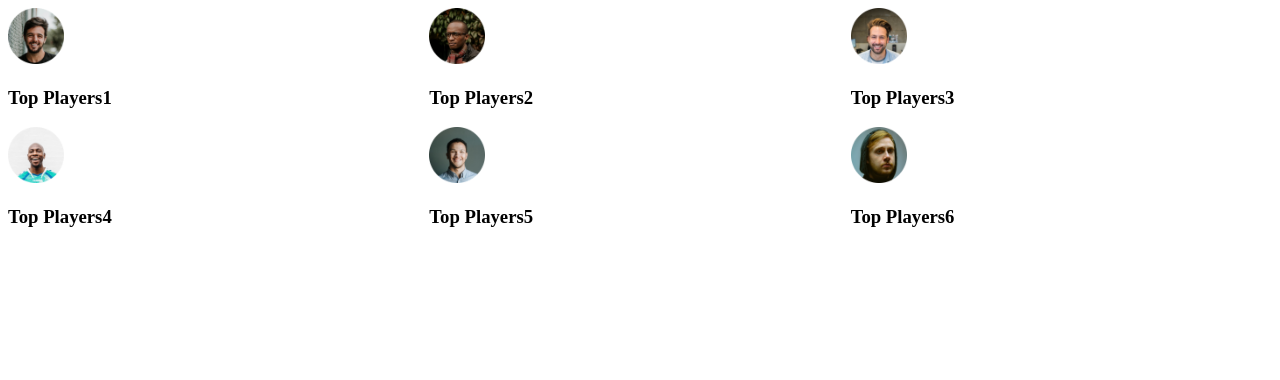
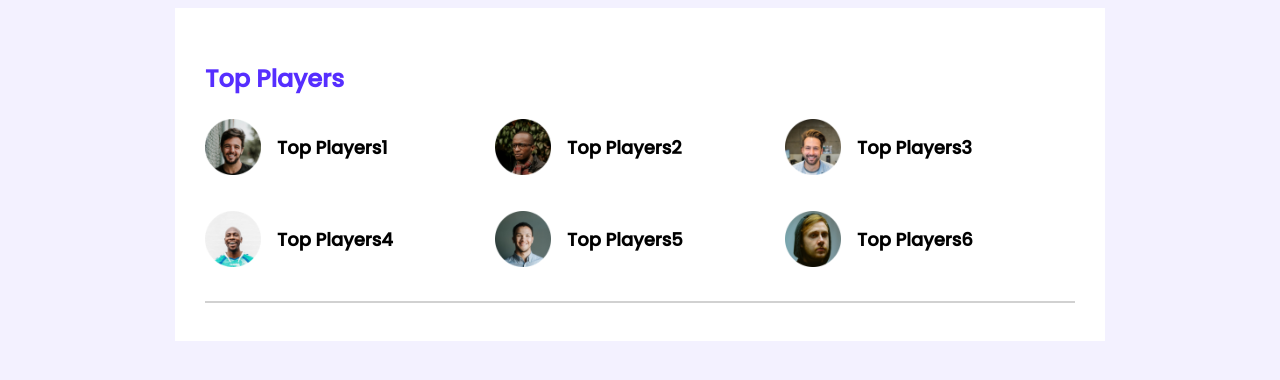
Before and after one commit to Istiaque-Ahemed/Leader-Board-css3, a plain HTML site: page index.html in a window 1280 px wide. Drawn offline with Linux system fonts and the light colour scheme.

Commit message:
top players compled

```diff
--- a/index.html
+++ b/index.html
@@ -16,35 +16,40 @@
      <!-- header end -->
      <main>
          <!-- top players and top blog -->
-         <section>
+         <section class="container">
+
              <div class="top-players">
+                 <h2 class="section-title">Top Players</h2>
+
                  <div class="players">
                      <div class="player">
                          <img src="images/players/player-1.png" alt="">
-                         <h3>Top Players1</h3>
+                         <h3 class="players-name">Top Players1</h3>
                      </div>
                      <div class="player">
                          <img src="images/players/player-2.png" alt="">
-                         <h3>Top Players2</h3>
+                         <h3 class="players-name">Top Players2</h3>
                      </div>
                      <div class="player">
                          <img src="images/players/player-3.png" alt="">
-                         <h3>Top Players3</h3>
+                         <h3 class="players-name">Top Players3</h3>
                      </div>
                      <div class="player">
                          <img src="images/players/player-4.png" alt="">
-                         <h3>Top Players4</h3>
+                         <h3 class="players-name">Top Players4</h3>
                      </div>
                      <div class="player">
                          <img src="images/players/player-5.png" alt="">
-                         <h3>Top Players5</h3>
+                         <h3 class="players-name">Top Players5</h3>
                      </div>
                      <div class="player">
                          <img src="images/players/player-6.png" alt="">
-                         <h3>Top Players6</h3>
+                         <h3 class="players-name">Top Players6</h3>
                      </div>
                  </div>
              </div>
+             <hr>
+
          </section>
      </main>
 </body>
--- a/style.css
+++ b/style.css
@@ -1,9 +1,49 @@
+/* -------------
+Google font
+--------------*/
+@import url('https://fonts.googleapis.com/css2?family=Poppins:wght@500&display=swap');
+
+/* common styles */
+body{
+    font-family: 'Poppins', sans-serif;
+    background: #F3F1FF;
+}
+hr{
+    border: 1px solid #D1D1D1;
+}
 /* top player style */
+.top-players{
+    margin-bottom: 30px;
+}
+
+.section-title{
+    color: #562EFF;
+    font-size: 24px;
+    padding-top: 3px;
+}
+main{
+    display: flex;
+    justify-content: center ;
+}
+.container{
+    width: 870px;
+    background-color: #fff;
+    padding: 30px;
+}
 .players{
     display: grid;
     grid-template-columns: repeat(3,1fr);
+    grid-row-gap: 29px;
+}
+.player{
+    display: flex;
+    align-items: center;
 }
 .player img{
     width: 56px;
     height: 56px;
 }
+.players-name{
+    margin-left: 16px;
+    font-size: 18px;
+}
```
